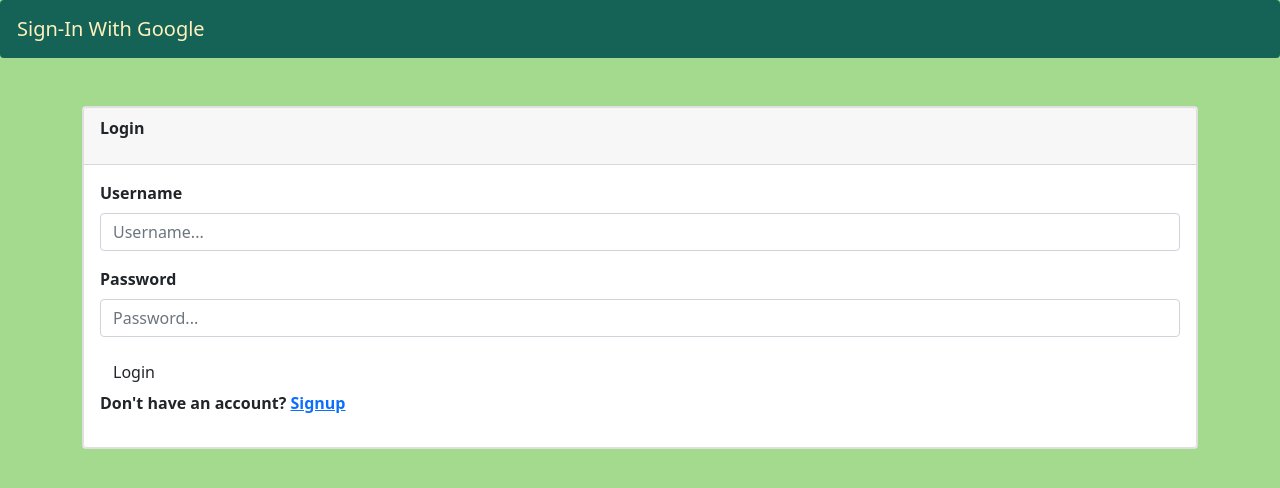
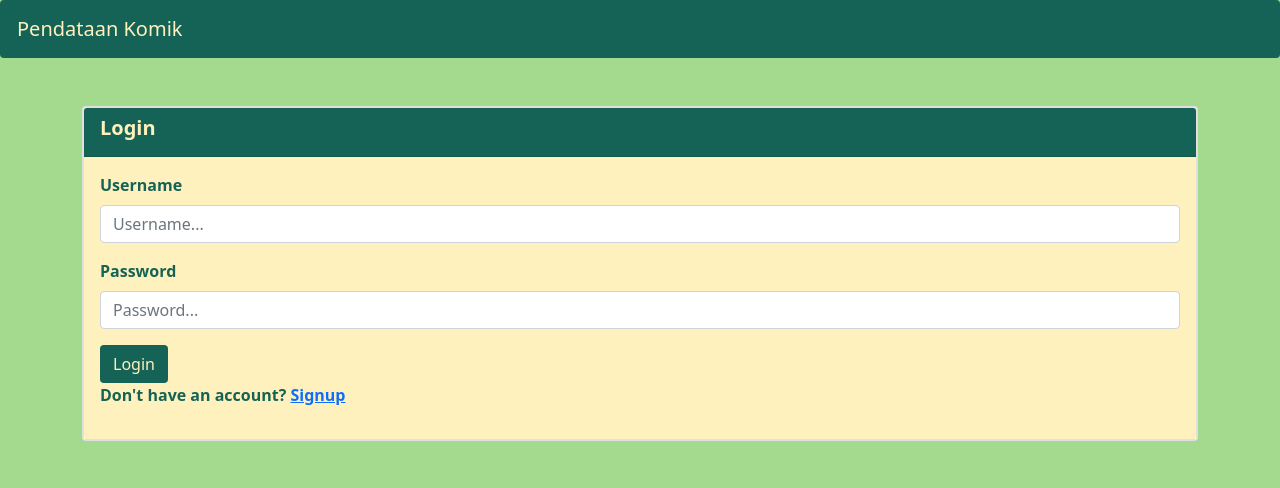
Before and after one commit to fadhilahriz/Consume_20190140004, a plain HTML site: page index.html in a window 1280 px wide. Drawn offline with nearby package versions, Linux system fonts and the light colour scheme.

Commit message:
Perbaikan v2

```diff
--- a/index.html
+++ b/index.html
@@ -6,20 +6,20 @@
     <meta http-equiv="X-UA-Compatible" content="IE=edge">
     <meta name="viewport" content="width=device-width, initial-scale=1.0">
     <meta name="google-signin-client_id" content="689819875903-qpf8mtthhe5kkgaigjnmstaijgdgjt82.apps.googleusercontent.com">
-    <title>Login With Google</title>
+    <title>Pendataan Komik</title>
     <link href="https://cdn.jsdelivr.net/npm/bootstrap@5.0.0/dist/css/bootstrap.min.css" rel="stylesheet" integrity="sha384-wEmeIV1mKuiNpC+IOBjI7aAzPcEZeedi5yW5f2yOq55WWLwNGmvvx4Um1vskeMj0" crossorigin="anonymous">
     <link rel="stylesheet" href="index.css">
     <link rel="stylesheet" href="index.js">
 </head>
 <body>
-    <h5 class="alert btn-custome">Sign-In With Google</h5>
+    <h5 class="alert btn-custome">Pendataan Komik</h5>
     <div class="container mt-5">
         <div class="card">
             <div class="card">
-                <div class="card-header">
-                    <p class="fw-bold">Login</p>
+                <div class="card-header btn-custome">
+                    <h5 class="fw-bold">Login</h5>
                 </div>
-                <div class="card-body fw-bold">
+                <div class="card-body fw-bold btn-kastem">
                     <form name="login" method="post" action="/data.html">
                         <div class="mb-3">
                             <label for="username" class="form-label">Username</label>
@@ -29,7 +29,7 @@
                             <label for="pass" class="form-label">Password</label>
                             <input type="password" class="form-control" id="pass" placeholder="Password..." name="pass" required>
                         </div>
-                        <button type="submit" class="btn btn-brand" value="SIMPAN">Login</button>
+                        <button type="submit" class="btn btn-custome" value="SIMPAN">Login</button>
                         <p>Don't have an account? <a class="g-signin2" data-onsuccess="onSignIn">Signup</a></p>
                     </form>
                 </div>
```
Also changed, not shown: create.html (+1 -1 lines), data.html (+1 -1 lines), update.html (+1 -1 lines).
